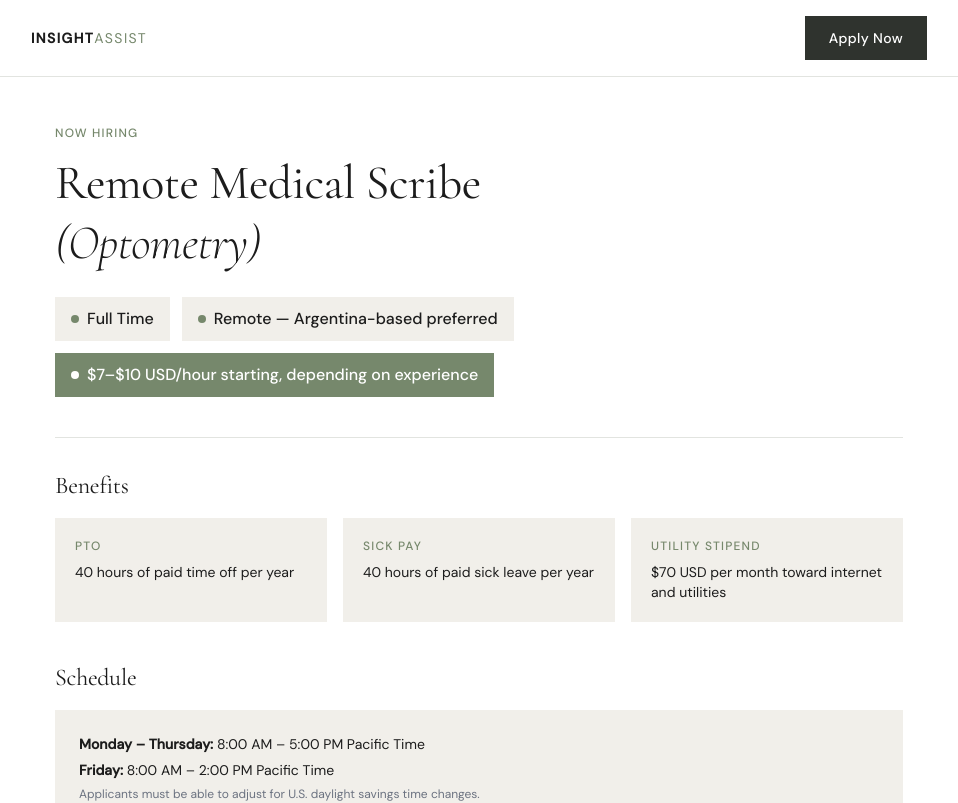
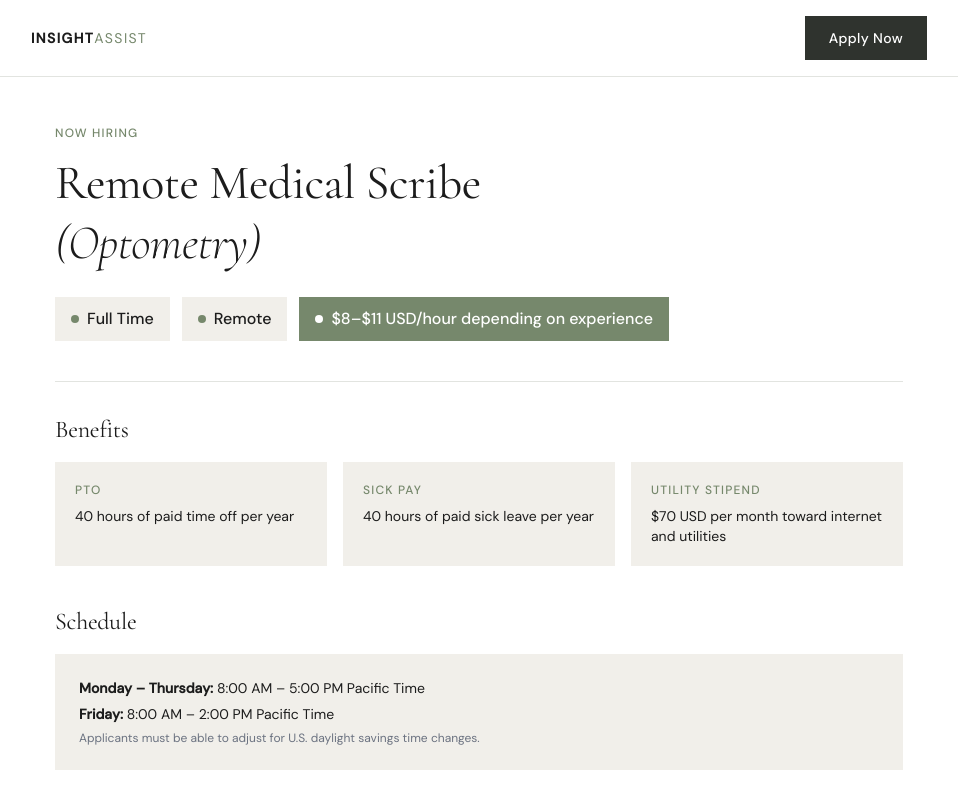
Before and after one commit to Insight-Assist/hiring-portal, a React (Vite) app: page / in a window 1280 px wide. Shown: the top 803 px of the page, without its empty margins (161-1119 px from the left). Built offline with nearby package versions, Linux system fonts and the light colour scheme.

Commit message:
Add files via upload

```diff
--- a/src/pages/JobPosting.jsx
+++ b/src/pages/JobPosting.jsx
@@ -66,11 +66,11 @@ export default function JobPosting() {
             </div>
             <div className="flex items-center gap-2 bg-brand-cream px-4 py-2.5">
               <span className="w-2 h-2 rounded-full bg-brand-sage flex-shrink-0"></span>
-              <span className="text-base font-medium text-brand-charcoal">Remote — Argentina-based preferred</span>
+              <span className="text-base font-medium text-brand-charcoal">Remote</span>
             </div>
             <div className="flex items-center gap-2 bg-brand-sage px-4 py-2.5">
               <span className="w-2 h-2 rounded-full bg-white flex-shrink-0"></span>
-              <span className="text-base font-medium text-white">$7–$10 USD/hour starting, depending on experience</span>
+              <span className="text-base font-medium text-white">$8–$11 USD/hour depending on experience</span>
             </div>
           </div>
         </div>
```
